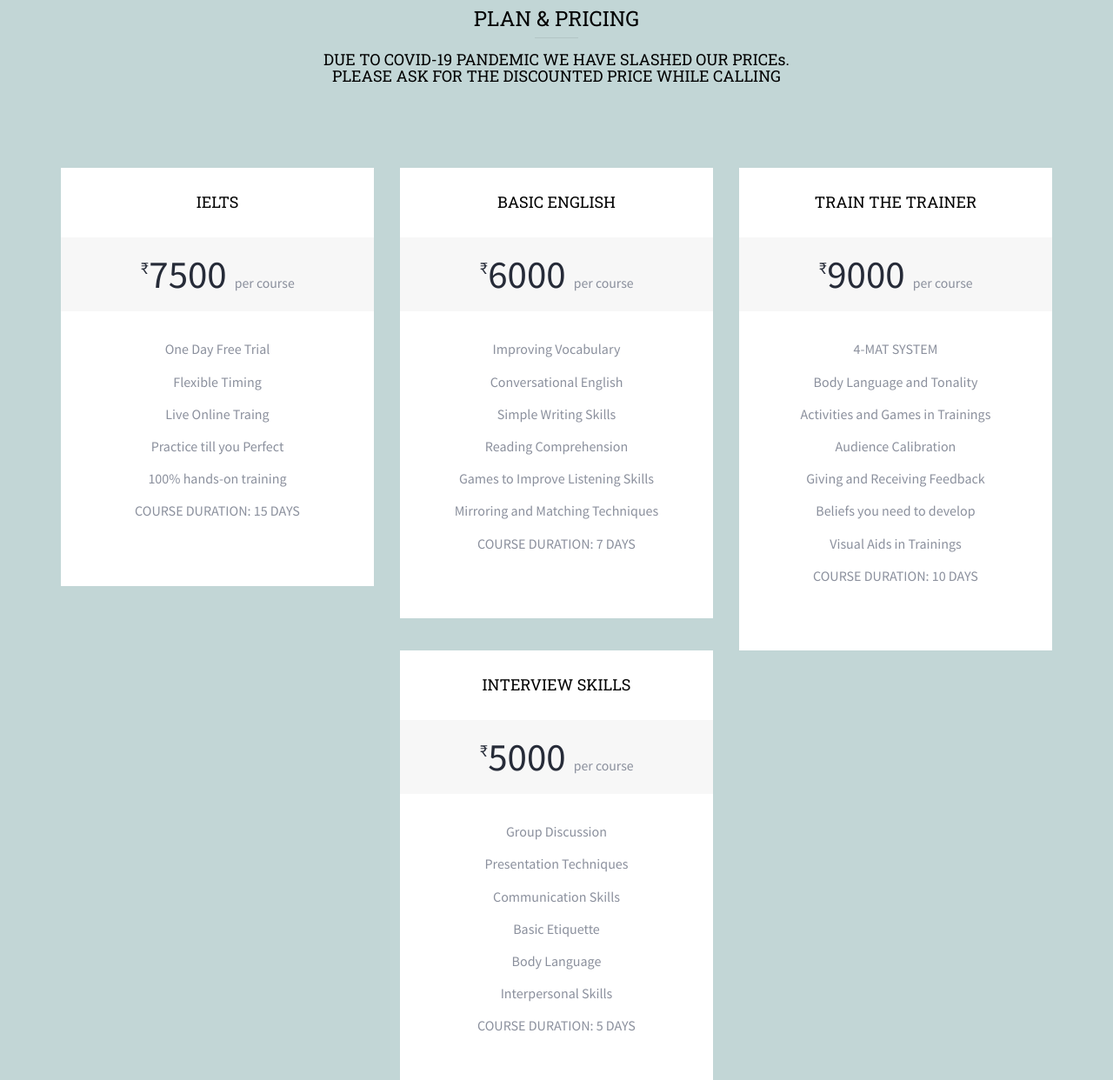
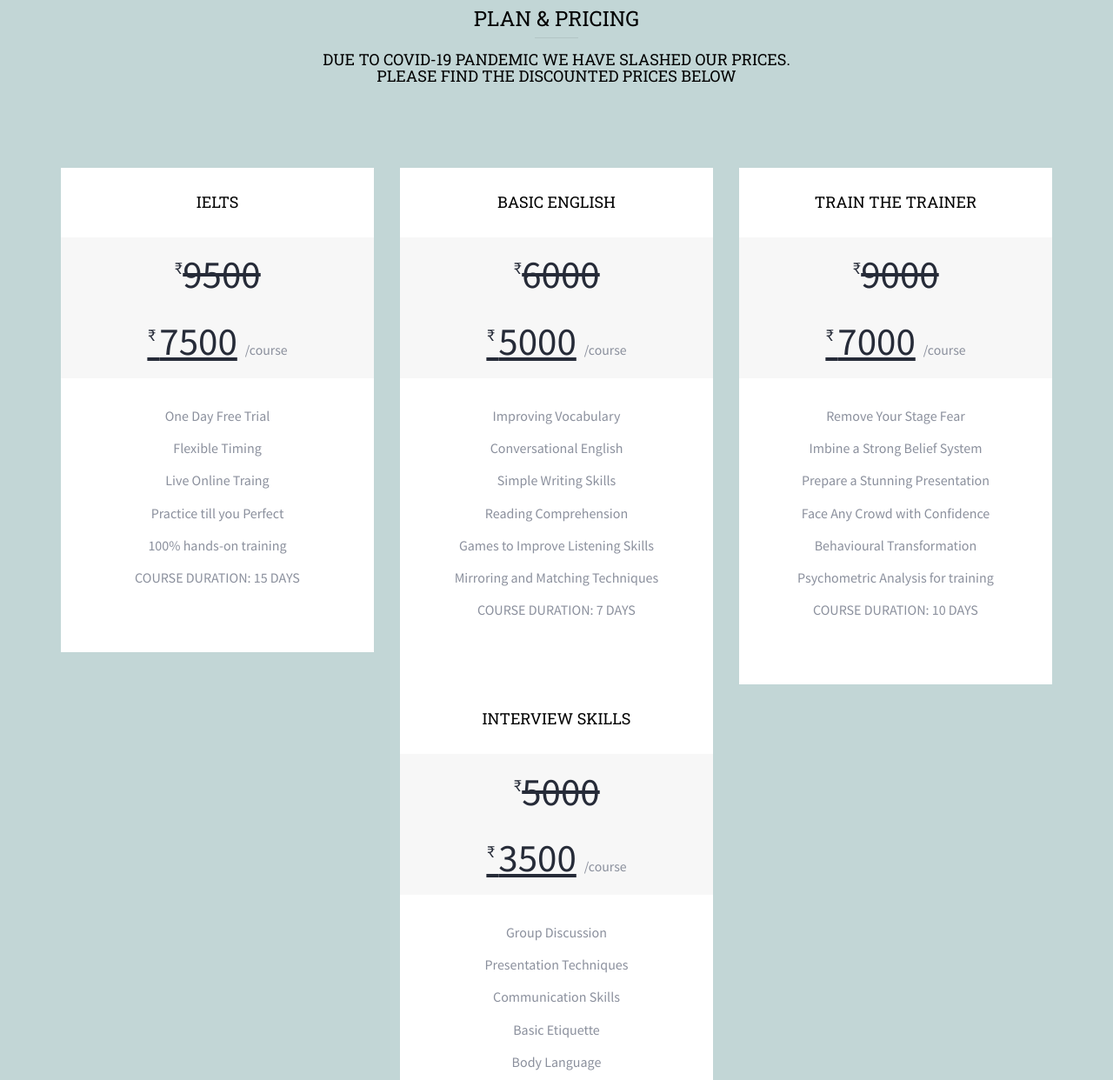
Before and after one commit to skilfulin/test, a plain HTML site: page pricing.html in a window 1280 px wide. Shown: the part 224-1466 px from the top of the page at 87% size. Drawn offline with Linux system fonts and the light colour scheme; files whose address does not match are found by name.

Commit message:
pricing update

```diff
--- a/pricing.html
+++ b/pricing.html
@@ -102,7 +102,7 @@
 			<div class="row animate-box">
 				<div class="col-md-6 col-md-offset-3 text-center fh5co-heading">
 					<h2>Plan &amp; Pricing</h2>
-					<h4>DUE TO COVID-19 PANDEMIC WE HAVE SLASHED OUR PRICEs. PLEASE ASK FOR THE DISCOUNTED PRICE WHILE CALLING</h4>
+					<h4>DUE TO COVID-19 PANDEMIC WE HAVE SLASHED OUR PRICES. PLEASE FIND THE DISCOUNTED PRICES BELOW</h4>
 				</div>
 			</div>
 			<div class="row">
@@ -115,11 +115,13 @@
 	                     <!-- <p class="pricing__sentence">Single user license</p> -->
 							</div>
                      <div class="pricing__price">
-                        <span class="pricing__anim pricing__anim--1">
-								<span class="pricing__currency">&#8377;</span>7500
+
+								<span class="pricing__currency">&#8377;</span><del>9500</del><br>
+								<span class="pricing__anim pricing__anim--1"><ins><span class="pricing__currency">&#8377;
+								</span>7500</ins>
                         </span>
                         <span class="pricing__anim pricing__anim--2">
-								<span class="pricing__period">per course</span>
+								<span class="pricing__period">/course</span>
                         </span>
                      </div>
                      <div class="wrap-price">
@@ -144,11 +146,13 @@
 	                     <!-- <p class="pricing__sentence">Up to 5 users</p> -->
 							</div>
                      <div class="pricing__price">
-                        <span class="pricing__anim pricing__anim--1">
-								<span class="pricing__currency">&#8377;</span>6000
+
+								<span class="pricing__currency">&#8377;</span><del>6000</del><br>
+								<span class="pricing__anim pricing__anim--1"><ins><span class="pricing__currency">&#8377;
+								</span>5000</ins>
                         </span>
                         <span class="pricing__anim pricing__anim--2">
-								<span class="pricing__period">per course</span>
+								<span class="pricing__period">/course</span>
                         </span>
                      </div>
                      <div class="wrap-price">
@@ -174,22 +178,23 @@
 	                     <!-- <p class="pricing__sentence">Up to 5 users</p> -->
 							</div>
                      <div class="pricing__price">
-                        <span class="pricing__anim pricing__anim--1">
-								<span class="pricing__currency">&#8377;</span>9000
+
+								<span class="pricing__currency">&#8377;</span><del>9000</del><br>
+								<span class="pricing__anim pricing__anim--1"><ins><span class="pricing__currency">&#8377;
+								</span>7000</ins>
                         </span>
                         <span class="pricing__anim pricing__anim--2">
-								<span class="pricing__period">per course</span>
+								<span class="pricing__period">/course</span>
                         </span>
                      </div>
                      <div class="wrap-price">
                      	<ul class="pricing__feature-list">
-	                        <li class="pricing__feature">4-MAT SYSTEM</li>
-	                        <li class="pricing__feature">Body Language and Tonality</li>
-	                        <li class="pricing__feature">Activities and Games in Trainings</li>
-	                        <li class="pricing__feature">Audience Calibration</li>
-	                        <li class="pricing__feature">Giving and Receiving Feedback</li>
-	                        <li class="pricing__feature">Beliefs you need to develop</li>
-	                        <li class="pricing__feature">Visual Aids in Trainings</li>
+	                        <li class="pricing__feature">Remove Your Stage Fear</li>
+	                        <li class="pricing__feature">Imbine a Strong Belief System</li>
+	                        <li class="pricing__feature">Prepare a Stunning Presentation</li>
+	                        <li class="pricing__feature">Face Any Crowd with Confidence</li>
+	                        <li class="pricing__feature">Behavioural Transformation</li>
+	                        <li class="pricing__feature">Psychometric Analysis for training</li>
 	                        <li class="pricing__feature">COURSE DURATION: 10 DAYS</li>
 	                     </ul>
 
@@ -206,11 +211,12 @@
 	                     <!-- <p class="pricing__sentence">Unlimited users</p> -->
 							</div>
                      <div class="pricing__price">
-                        <span class="pricing__anim pricing__anim--1">
-								<span class="pricing__currency">&#8377;</span>5000
+                       <span class="pricing__currency">&#8377;</span><del>5000</del><br>
+								<span class="pricing__anim pricing__anim--1"><ins><span class="pricing__currency">&#8377;
+								</span>3500</ins>
                         </span>
                         <span class="pricing__anim pricing__anim--2">
-								<span class="pricing__period">per course</span>
+								<span class="pricing__period">/course</span>
                         </span>
                      </div>
                      <div class="wrap-price">
```
Also changed, not shown: courses.html (+1 -1 lines).
